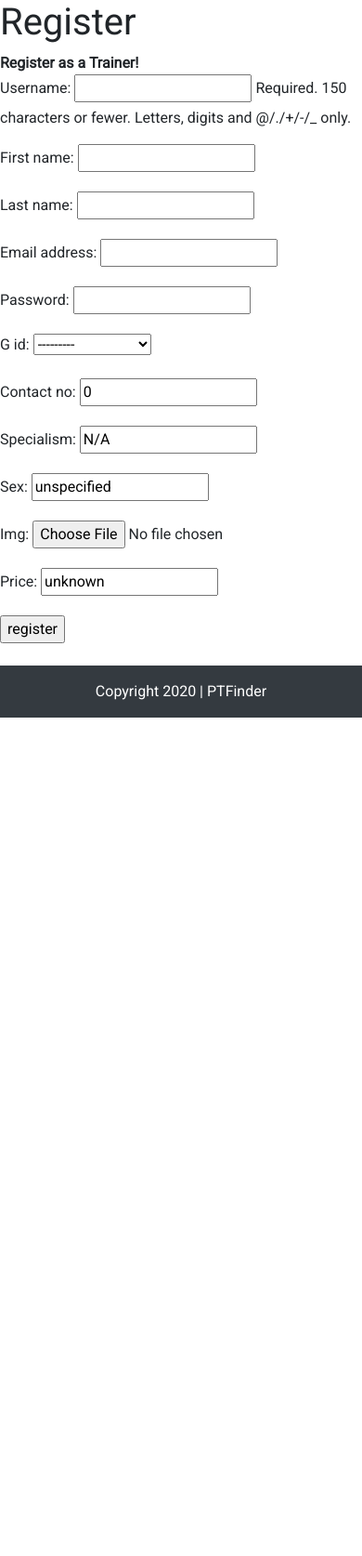
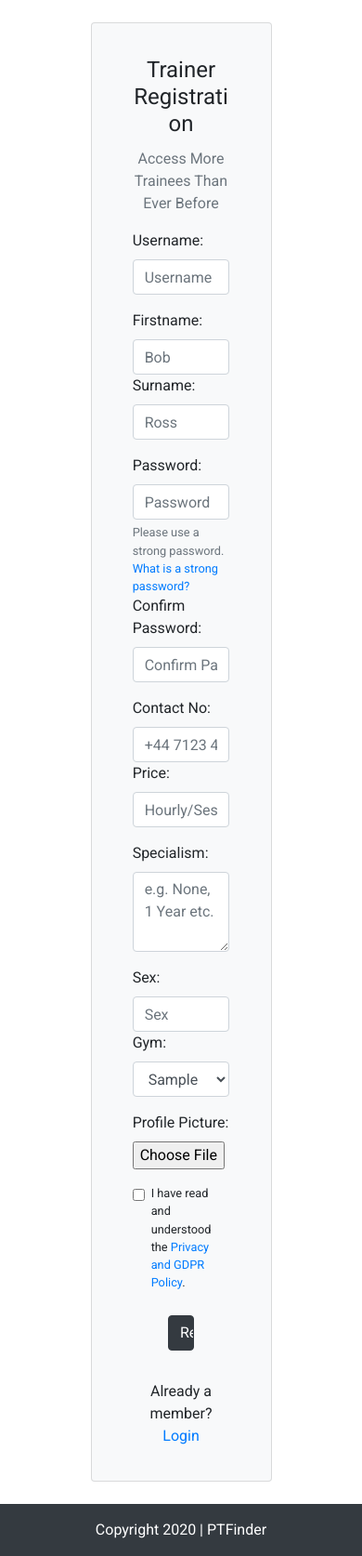
Before and after one commit to lewis-tse/wad2-groupProject, a Django app: page /ptfinder/user/register/trainer in a window 390 px wide. Shown: the part 56-1730 px from the top of the page at 93% size. Before the commit the page ends 828 px from the top, so only its background shows below. Run offline with Django 3.2, Linux system fonts and the light colour scheme; tables that the repository leaves empty hold one stand-in row (values such as "Sample post"); parts of the project's set-up code (start-up, migrations or seed data) failed here and were passed over; some libraries are stand-ins or nearby versions.

Commit message:
Registration css (#18)
* re-jigged register, added responsive styling

* css completed, current backend progress

* overhauled registration

* addition of modal and general typos

```diff
--- a/ptfinder/ptfinderApp/forms.py
+++ b/ptfinder/ptfinderApp/forms.py
@@ -1,21 +1,45 @@
+from PIL import Image
 from django import forms
 from django.contrib.auth.models import User
-from ptfinderApp.models import UserProfile, Trainer, Booking
-import datetime
+from django.core.files.uploadedfile import SimpleUploadedFile
+from ptfinderApp.models import UserProfile, Trainer, Booking, Gym
+
 
 class UserForm(forms.ModelForm):
-        password = forms.CharField(widget=forms.PasswordInput())
 
-        class Meta:
-            model = User
-            fields = ('username','first_name','last_name','email','password',)
+    username = forms.CharField(max_length=128, widget=forms.TextInput(attrs={'class': 'form-control', 'placeholder': 'Username'}), required=True)
+    first_name = forms.CharField(max_length=30, widget=forms.TextInput(attrs={'class': 'form-control', 'placeholder': 'Bob'}), required=True)
+    last_name = forms.CharField(max_length=30, widget=forms.TextInput(attrs={'class': 'form-control', 'placeholder': 'Ross'}), required=True)
+    email = forms.EmailField(widget=forms.EmailInput(attrs={'class': 'form-control', 'placeholder': 'email'}), required=True)
+    password = forms.CharField(widget=forms.PasswordInput(attrs={'class': 'form-control', 'placeholder': 'Password', 'aria-describedby': 'userPassHelp'}), required=True)
 
-class UserProfileForm(forms.ModelForm):
+    class Meta:
+        model = User
+        fields = ('username','first_name','last_name','email','password',)
+
+class UserProfileForm(UserForm):
+    conPass = forms.CharField(widget=forms.PasswordInput(attrs={'class': 'form-control', 'placeholder': 'Confirm Password'}))
+    experience = forms.CharField(widget=forms.Textarea(attrs={'class': 'form-control', 'placeholder': 'e.g. None, 1 Year etc.', 'aria-required': 'false', 'rows':'3', 'cols': '3'}))
+    location = forms.CharField(max_length=30, widget=forms.TextInput(attrs={'class': 'form-control', 'placeholder': 'Glasgow', 'aria-describedby': 'userLocationHelp'}))
+    sex = forms.CharField(max_length=16, widget=forms.TextInput(attrs={'class': 'form-control', 'placeholder': 'Sex'}))
+    img = forms.ImageField(widget=forms.FileInput(attrs={'class': 'form-control-file', 'accept': '.jpg, .jpeg, .png, image/jpeg, image/png', 'aria-required': 'false'}), required=False)
+
     class Meta:
         model = UserProfile
         fields = ('experience','sex','location','img',)
 
-class TrainerProfileForm(forms.ModelForm):
+class TrainerProfileForm(UserForm):
+    conPass = forms.CharField(widget=forms.PasswordInput(attrs={'class': 'form-control', 'placeholder': 'Confirm Password'}))
+    sex = forms.CharField(max_length=16, widget=forms.TextInput(attrs={'class': 'form-control', 'placeholder': 'Sex'}))
+    img = forms.ImageField(widget=forms.FileInput(attrs={'class': 'form-control-file', 'accept': '.jpg, .jpeg, .png, image/jpeg, image/png', 'aria-required': 'false'}))
+    contact_no = forms.CharField(widget=forms.TextInput(attrs={'class': 'form-control', 'placeholder': '+44 7123 456 789'}))
+    specialism = forms.CharField(widget=forms.Textarea(attrs={'class': 'form-control', 'placeholder': 'e.g. None, 1 Year etc.', 'aria-required': 'false', 'rows':'3', 'cols': '3'}))
+    price = forms.CharField(widget=forms.TextInput(attrs={'class': 'form-control', 'placeholder': 'Hourly/Session Charge'}))
+
+    gyms = Gym.objects.all()
+    gym_data = [(gym.g_id, gym.name) for gym in gyms]
+    g_id = forms.ChoiceField(choices=gym_data, widget=forms.Select(attrs={'class': 'form-control'}))
+
     class Meta:
         model = Trainer
         fields = ('g_id','contact_no','specialism','sex','img','price',)
--- a/ptfinder/ptfinderApp/views.py
+++ b/ptfinder/ptfinderApp/views.py
@@ -29,30 +29,34 @@ def login(request):
     return render(request, 'ptfinderApp/login.html', context=context_dict)
 
 def register(request):
+    context_dict = {}
+
     registered = False
     if request.method == 'POST':
-        user_form = UserForm(request.POST)
-        profile_form = UserProfileForm(request.POST)
+        userForm = UserForm(request.POST)
+        userProfileForm = UserProfileForm(request.POST)
 
-        if user_form.is_valid() and profile_form.is_valid():
-            user = user_form.save()
-            user.set_password(user.password)
-            user.save()
-            profile = profile_form.save(commit=False)
-            profile.account = user
+        print(userForm.is_valid())
+        print(userProfileForm.is_valid())
 
-            if 'picture' in request.FILES:
-                profile.img = request.FILES['picture']
+        if userForm.is_valid() and userProfileForm.is_valid():
+            user = userForm.save()
+            if user.cleaned_data['password'] == user.cleaned_data['conpass']:
+                user.set_password(user.password)
+                user.save()
 
-            profile.save()
+            userProfile = userProfileForm.save(commit=False)
+            userProfile.account = user
+
+            if 'img' in request.FILES:
+                userProfile.img = request.FILES['img']
+
+            userProfile.save()
             registered = True
         else:
-            print(user_form.errors, profile_form.errors)
-    else:
-        user_form = UserForm()
-        profile_form = UserProfileForm()
+            print(userForm.errors, userProfileForm.errors)
 
-    context_dict = {'user_form':user_form,'profile_form':profile_form,'registered':registered}
+    context_dict = {'base_user_form': userForm, 'user_form': userProfileForm, 'registered': registered}
 
     return render(request, 'ptfinderApp/register.html', context=context_dict)
 
@@ -60,29 +64,29 @@ def trainer_register(request):
     registered = False
     if request.method == 'POST':
         user_form = UserForm(request.POST)
-        profile_form = TrainerProfileForm(request.POST)
+        trainer_form = TrainerProfileForm(request.POST)
 
-        if user_form.is_valid() and profile_form.is_valid():
+        if user_form.is_valid() and trainer_form.is_valid():
             user = user_form.save()
             user.set_password(user.password)
             user.save()
-            profile = profile_form.save(commit=False)
-            profile.t_account = user
+            trainer = trainer_form.save(commit=False)
+            trainer.t_account = user
 
             if 'picture' in request.FILES:
-                profile.img = request.FILES['picture']
+                trainer.picture = request.FILES['picture']
 
-            profile.save()
+            trainer.save()
             registered = True
         else:
-            print(user_form.errors, profile_form.errors)
+            print(user_form.errors, trainer_form.errors)
     else:
-        user_form = UserForm()
-        profile_form = TrainerProfileForm()
+        base_user_form = UserForm()
+        trainer_form = TrainerProfileForm()
 
-    context_dict = {'user_form':user_form,'profile_form':profile_form,'registered':registered}
+    context_dict = {'base_user_form': base_user_form, 'trainer_form': trainer_form,'registered':registered}
 
-    return render(request, 'ptfinderApp/trainer-register.html', context=context_dict)
+    return render(request, 'ptfinderApp/register-trainer.html', context=context_dict)
 
 @login_required
 def edit_profile(request, username):
--- a/ptfinder/static/ptfinder/css/main.css
+++ b/ptfinder/static/ptfinder/css/main.css
@@ -33,9 +33,3 @@ body {
     height: 450px;
     padding: 0 24px;
 }
-
-.trainer-btn {
-    position: absolute;
-    bottom: 24px;
-    left: 0;
-}
--- a/ptfinder/templates/ptfinderApp/base.html
+++ b/ptfinder/templates/ptfinderApp/base.html
@@ -7,15 +7,19 @@
         <meta charset="UTF-8">
         <meta name="viewport" content="width=device-width, initial-scale=1, shrink-to-fit=no">
         <meta description="Join millions of users and train today.">
+        {% block meta_block %}
+        {% endblock %}
         <title>PTFinder -
             {% block title_block %}
                 Train With Us
             {% endblock %}
 		</title>
-		<link href="https://fonts.googleapis.com/css?family=Roboto&display=swap" rel="stylesheet">
-        <link rel="stylesheet" href="https://stackpath.bootstrapcdn.com/bootstrap/4.3.1/css/bootstrap.min.css" integrity="sha384-ggOyR0iXCbMQv3Xipma34MD+dH/1fQ784/j6cY/iJTQUOhcWr7x9JvoRxT2MZw1T" crossorigin="anonymous">
-		<script src="https://stackpath.bootstrapcdn.com/bootstrap/4.3.1/js/bootstrap.min.js" integrity="sha384-JjSmVgyd0p3pXB1rRibZUAYoIIy6OrQ6VrjIEaFf/nJGzIxFDsf4x0xIM+B07jRM" crossorigin="anonymous"></script>
-		<link rel="stylesheet" href="{% static 'ptfinder/css/main.css' %}">
+        <link href="https://fonts.googleapis.com/css?family=Roboto&display=swap" rel="stylesheet">
+        <script src="https://code.jquery.com/jquery-3.4.1.min.js" integrity="sha256-CSXorXvZcTkaix6Yvo6HppcZGetbYMGWSFlBw8HfCJo=" crossorigin="anonymous"></script>
+        <link href="https://stackpath.bootstrapcdn.com/bootstrap/4.4.1/css/bootstrap.min.css" rel="stylesheet" integrity="sha384-Vkoo8x4CGsO3+Hhxv8T/Q5PaXtkKtu6ug5TOeNV6gBiFeWPGFN9MuhOf23Q9Ifjh" crossorigin="anonymous">
+		<script src="https://stackpath.bootstrapcdn.com/bootstrap/4.4.1/js/bootstrap.bundle.min.js" integrity="sha384-6khuMg9gaYr5AxOqhkVIODVIvm9ynTT5J4V1cfthmT+emCG6yVmEZsRHdxlotUnm" crossorigin="anonymous"></script>
+        <script src="https://kit.fontawesome.com/243f54795c.js" crossorigin="anonymous"></script>
+        <link rel="stylesheet" href="{% static 'ptfinder/css/main.css' %}">
     </head>
     <body>
         <header>
--- /dev/null
+++ b/ptfinder/templates/ptfinderApp/register-trainer.html
@@ -0,0 +1,142 @@
+{% extends 'ptfinderApp/base.html' %}
+{% load static %}
+
+{% block meta_block %}
+    {% if registered %}
+        <meta http-equiv="refresh" content="5" url="{% url 'ptfinder:index' %}">
+    {% endif %}
+{% endblock %}
+
+{% block title_block %}
+	Register
+{% endblock %}
+
+{% block body_block %}
+{% if registered %}
+    <div class="modal" tabindex="-1" role="dialog">
+        <div class="modal-dialog" role="document">
+            <div class="modal-content">
+                <div class="modal-header">
+                    <h5 class="modal-title">Thank you for Registering!</h5>
+                    <button type="button" class="close" data-dismiss="modal" aria-label="Close">
+                        <span aria-hidden="true">&times;</span>
+                    </button>
+                </div>
+                <div class="modal-body py-3">
+                    Return to the <a href="{% url 'ptfinder:index' %}">Homepage</a> or go to your <a href="">Profile</a>
+                </div>
+            </div>
+        </div>
+    </div>
+{% else %}
+<div class="card bg-light w-50 mt-4 mx-auto">
+    <div class="card-body w-75 mx-auto">
+        <h4 class="card-title mt-3 text-center">Trainer Registration</h4>
+        <p class="text-center text-muted">Access More Trainees Than Ever Before</p>
+        <form id="trainer_form" method="post" action="{% url 'ptfinder:trainer_register' %}" enctype="multipart/form-data">
+            {% csrf_token %}
+            {% if base_user_form.errors %}
+                {% for field in base_user_form %}
+                    {% for error in field.errors %}
+                        <div class="alert alert-danger">
+                            <strong>{{ error|escape }}</strong>
+                        </div>
+                    {% endfor %}
+                {% endfor %}
+            {% endif %}
+            {% if trainer_form.errors %}
+                {% for field in trainer_form %}
+                    <div class="alert alert-danger">
+                        <strong>{{ error|escape }}</strong>
+                    </div>
+                {% endfor %}
+            {% endif %}
+            <div class="form-group">
+                <label for="username">Username:</label>
+                {{ base_user_form.username }}
+            </div>
+            <div class="form-group">
+                <div class="form-row">
+                    <div class="col-12 col-md-6">
+                        <label for="first_name">Firstname:</label>
+                        {{ base_user_form.first_name }}
+                    </div>
+                    <div class="col-12 col-md-6">
+                        <label for="last_name">Surname:</label>
+                        {{ base_user_form.last_name }}
+                    </div>
+                </div>
+            </div>
+            <div class="form-group">
+                <div class="form-row">
+                    <div class="col-12 col-md-6">
+                        <label for="password">Password:</label>
+                        {{ base_user_form.password }}
+                        <small id="trainerPassHelp" class="form-text text-muted">Please use a strong password. <a href="https://www.ncsc.gov.uk/blog-post/three-random-words-or-thinkrandom-0">What is a strong password?</a></small>
+                    </div>
+                    <div class="col-12 col-md-6">
+                        <label for="conPass">Confirm Password:</label>
+                        {{ trainer_form.conPass }}
+                    </div>
+                </div>
+            </div>
+            <div class="form-group">
+                <div class="form-row">
+                    <div class="col-12 col-md-6">
+                        <label for="contact_no">Contact No:</label>
+                        {{ trainer_form.contact_no }}
+                    </div>
+                    <div class="col-12 col-md-6">
+                        <label for="price">Price:</label>
+                        {{ trainer_form.price }}
+                    </div>
+                </div>
+            </div>
+            <div class="form-group">
+                <label for="specialism">Specialism:</label>
+                {{ trainer_form.specialism }}
+            </div>
+            <div class="form-group">
+                <div class="form-row">
+                    <div class="col-12 col-md-4">
+                        <label for="sex">Sex:</label>
+                        {{ trainer_form.sex }}
+                    </div>
+                    <div class="col-12 col-md-8">
+                        <label for="g_id">Gym:</label>
+                        {{ trainer_form.g_id }}
+                    </div>
+                </div>
+            </div>
+            <div class="form-group">
+                <label for="img">Profile Picture:</label>
+                {{ trainer_form.img }}
+            </div>
+            <div class="form-check" >
+                <input type="checkbox" class="form-check-input" id="privacy-check">
+                <label class="form-check-label small" for="privacy-check">I have read and understood the <a href=#>Privacy and GDPR Policy</a>.</label>
+            </div>
+            <br />
+            <div class="form-group">
+                <div class="form-row justify-content-center">
+                    <div class="col-4">
+                        <input type="submit" class="btn btn-block btn-dark mb-2" value="Register">
+                    </div>
+                </div>
+                <br />
+                <div class="form-row">
+                    <div class="col text-center">
+                        Already a member? <a href="{% url 'ptfinder:login' %}">Login</a>
+                    </div>
+                </div>
+            </div>
+        </form>
+    </div>
+</div>
+{% endif %}
+<script>
+    $(window).on('load',function(){
+        $('#registration-modal').modal('show');
+    });
+</script>
+{% endblock %}
--- a/ptfinder/templates/ptfinderApp/trainer-register.html
+++ /dev/null
@@ -1,22 +0,0 @@
-{% extends 'ptfinderApp/base.html' %}
-{% load static %}
-
-{% block title_block %}
-	Register
-{% endblock %}
-
-{% block body_block %}
-<h1>Register</h1>
-{% if registered %}
-<strong>Thanks for registering</strong>
-<a href="{% url 'ptfinder:index' %}">return to homepage</a><br />
-{% else %}
-<strong>Register as a Trainer!</strong><br />
-<form id="trainer_form" method="post" action="{% url 'ptfinder:trainer_register' %}" enctype="multipart/form-data">
-	{% csrf_token %}
-	{{ user_form.as_p }}
-	{{ profile_form.as_p}}
-	<input type="submit" name="trainerSubmit" value="register" />
-</form>
-{% endif %}
-{% endblock %}
```
Also changed, not shown: ptfinder/templates/ptfinderApp/register.html (+144 -11 lines), ptfinder/static/ptfinder/js/main.js (added).
